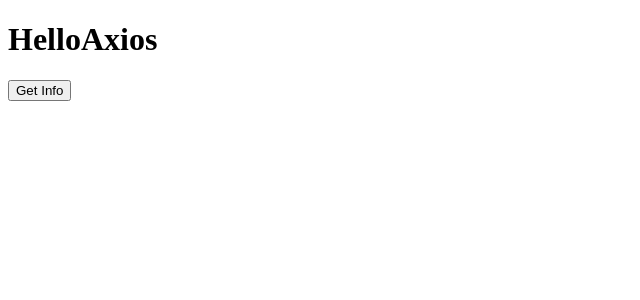
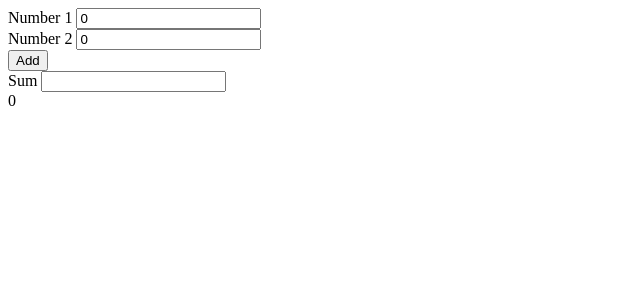
Before and after one commit to sajuthankappan/svelte-training-app, a Svelte app: page / in a window 1280 px wide. Shown: the top 300 px of the page, without its empty margins (0-640 px from the left). Built offline with nearby package versions, Linux system fonts and the light colour scheme.

Commit message:
Add input sample

```diff
--- a/src/App.svelte
+++ b/src/App.svelte
@@ -1,7 +1,7 @@
 <script>
-    import HelloAxios from "./lib/HelloAxios.svelte";
+    import HelloInput from "./lib/HelloInput.svelte";
 </script>
 
 <main>
-  <HelloAxios />
+  <HelloInput />
 </main>
--- /dev/null
+++ b/src/lib/HelloInput.svelte
@@ -0,0 +1,30 @@
+<script>
+  let number1 = 0;
+  let number2 = 0;
+  let sum;
+
+  const handleAddClick = () => {
+    sum = number1 + number2;
+  }
+</script>
+
+<div>
+  <label for="number1">Number 1</label>
+  <input type="number" id="number1" bind:value={number1}>
+</div>
+
+<div>
+  <label for="number2">Number 2</label>
+  <input type="number" id="number2" bind:value={number2}>
+</div>
+
+<button on:click={handleAddClick}>
+  Add
+</button>
+
+<div>
+  <label for="sum">Sum</label>
+  <input type="text" id="sum" bind:value={sum}>
+</div>
+
+{number1 + number2}
```
